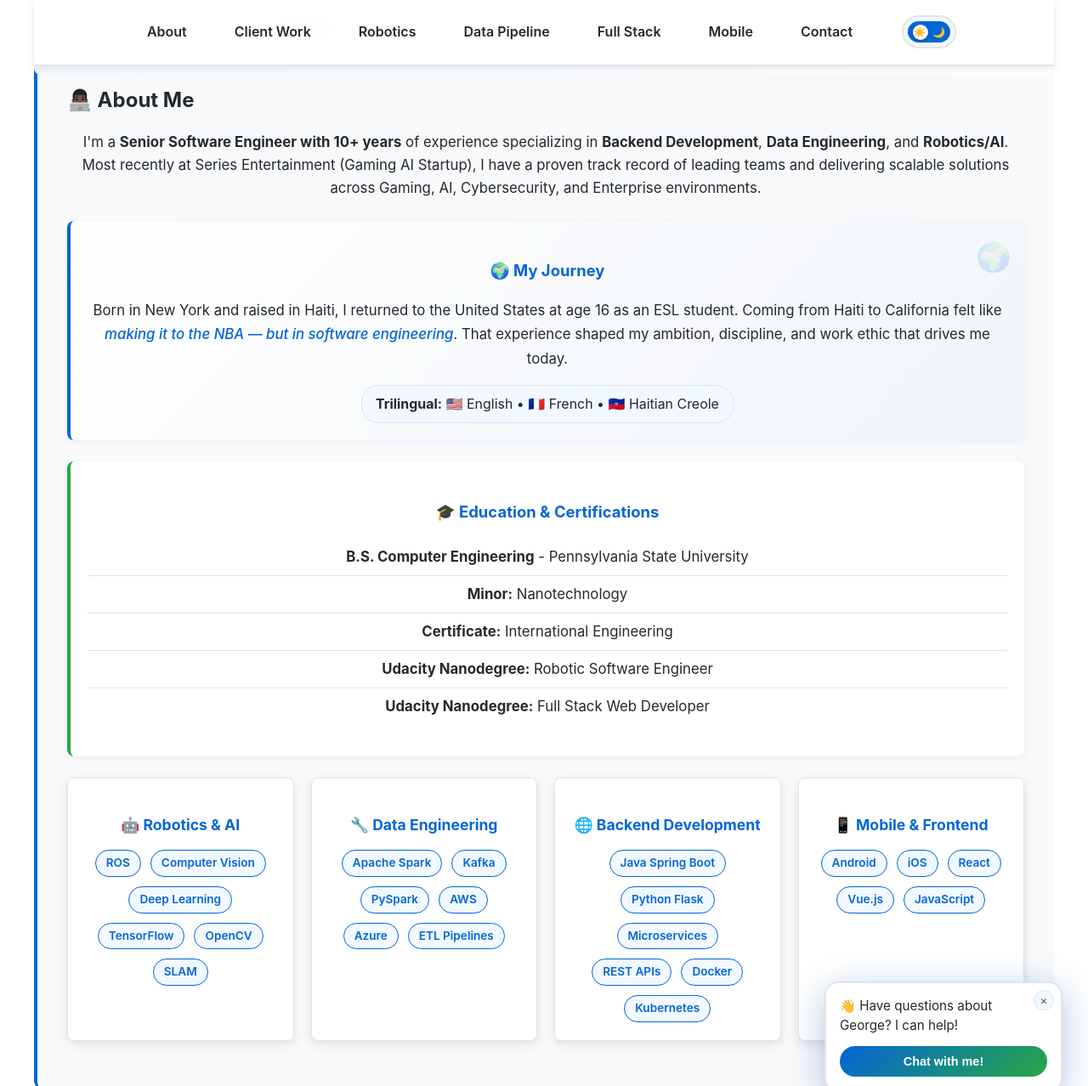
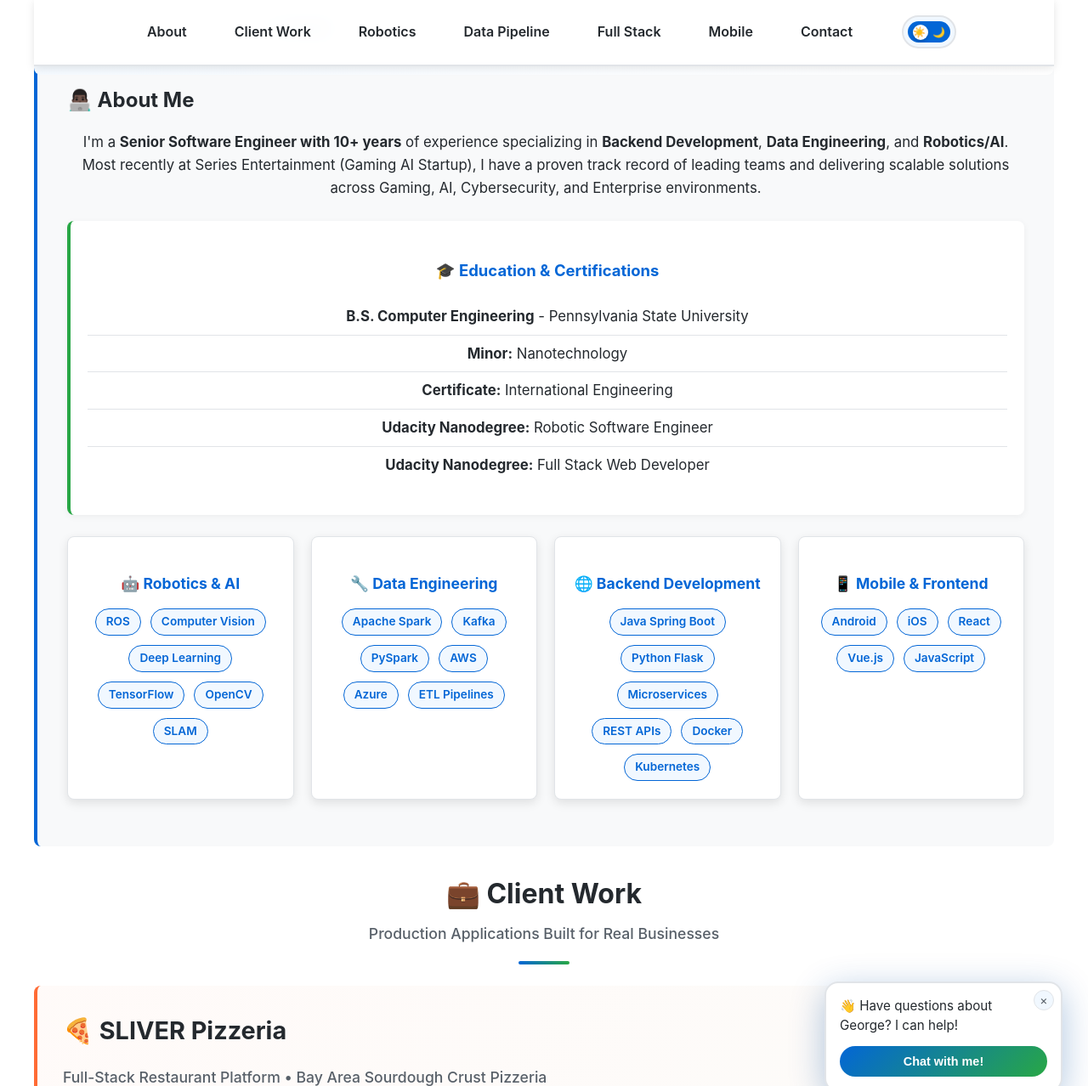
Before and after one commit to georgeerol/georgeerol.github.io, a Jekyll site: the page built from index.md, in a window 1280 px wide and 1400 px high, scrolled down 490 px, cut to the strip 0-1278 px from the top of the window. Shown: the whole strip at 85% size. Built offline with Jekyll 4.4.1, drawn with Linux system fonts in a browser that asks for light colours.

Commit message:
chore: remove my journey

```diff
--- a/assets/css/style.scss
+++ b/assets/css/style.scss
@@ -491,65 +491,6 @@ body {
 
 .credentials li:last-child {
   border-bottom: none;
-}
-
-/* My Journey Section */
-.my-journey {
-  margin-top: 25px;
-  padding: 20px;
-  background: linear-gradient(135deg, var(--card-bg) 0%, rgba(3, 102, 214, 0.03) 100%);
-  border-radius: var(--border-radius);
-  box-shadow: 0 2px 8px rgba(0,0,0,0.05);
-  border-left: 4px solid var(--primary-color);
-  transition: background 0.3s ease;
-  position: relative;
-  overflow: hidden;
-}
-
-.my-journey::before {
-  content: '🌍';
-  position: absolute;
-  right: 15px;
-  top: 15px;
-  font-size: 2em;
-  opacity: 0.15;
-}
-
-[data-theme="dark"] .my-journey {
-  background: linear-gradient(135deg, var(--card-bg) 0%, rgba(88, 166, 255, 0.05) 100%);
-  box-shadow: 0 2px 8px rgba(0,0,0,0.3);
-}
-
-.my-journey h4 {
-  color: var(--primary-color);
-  margin-bottom: 12px;
-  font-size: 1.1em;
-}
-
-.my-journey p {
-  color: var(--text-dark);
-  line-height: 1.7;
-  margin-bottom: 12px;
-}
-
-.my-journey p:last-child {
-  margin-bottom: 0;
-}
-
-.my-journey em {
-  color: var(--primary-color);
-  font-style: italic;
-  font-weight: 500;
-}
-
-.languages-badge {
-  display: inline-block;
-  background: var(--secondary-color);
-  padding: 8px 16px;
-  border-radius: 20px;
-  font-size: 0.95em;
-  border: 1px solid var(--border-color);
-  margin-top: 5px;
 }
 
 /* Skills Grid - HORIZONTAL SIDE-BY-SIDE */
--- a/index.md
+++ b/index.md
@@ -87,12 +87,6 @@ keywords: "software engineer, data engineering, robotics, Apache Spark, AWS, mac
   <div class="about-content">
     <div class="about-text">
       <p>I'm a <strong>Senior Software Engineer with 10+ years</strong> of experience specializing in <strong>Backend Development</strong>, <strong>Data Engineering</strong>, and <strong>Robotics/AI</strong>. Most recently at Series Entertainment (Gaming AI Startup), I have a proven track record of leading teams and delivering scalable solutions across Gaming, AI, Cybersecurity, and Enterprise environments.</p>
-
-      <div class="my-journey">
-        <h4>🌍 My Journey</h4>
-        <p>Born in New York and raised in Haiti, I returned to the United States at age 16 as an ESL student. Coming from Haiti to California felt like <em>making it to the NBA — but in software engineering</em>. That experience shaped my ambition, discipline, and work ethic that drives me today.</p>
-        <p class="languages-badge"><strong>Trilingual:</strong> 🇺🇸 English • 🇫🇷 French • 🇭🇹 Haitian Creole</p>
-      </div>
 
       <div class="credentials">
         <h4>🎓 Education & Certifications</h4>
```
